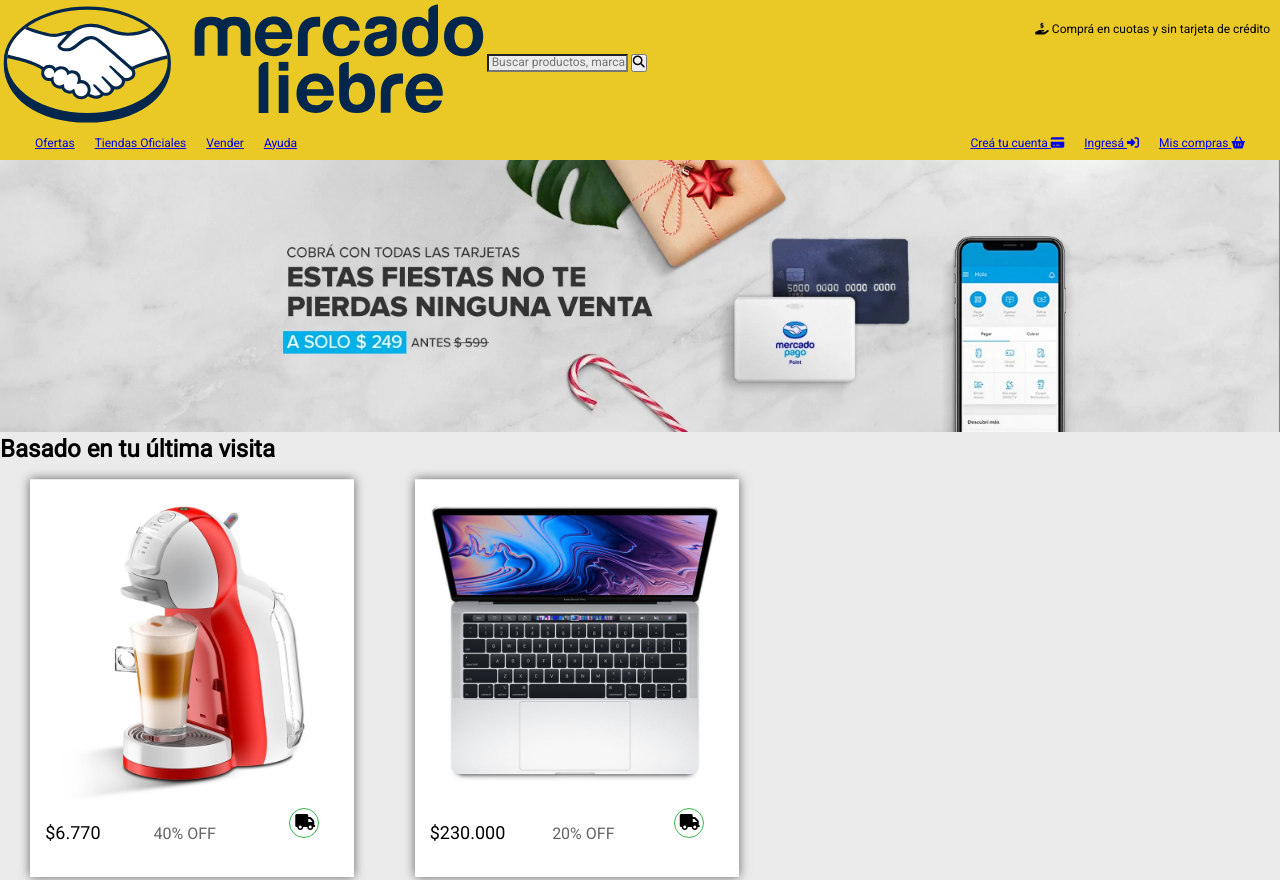
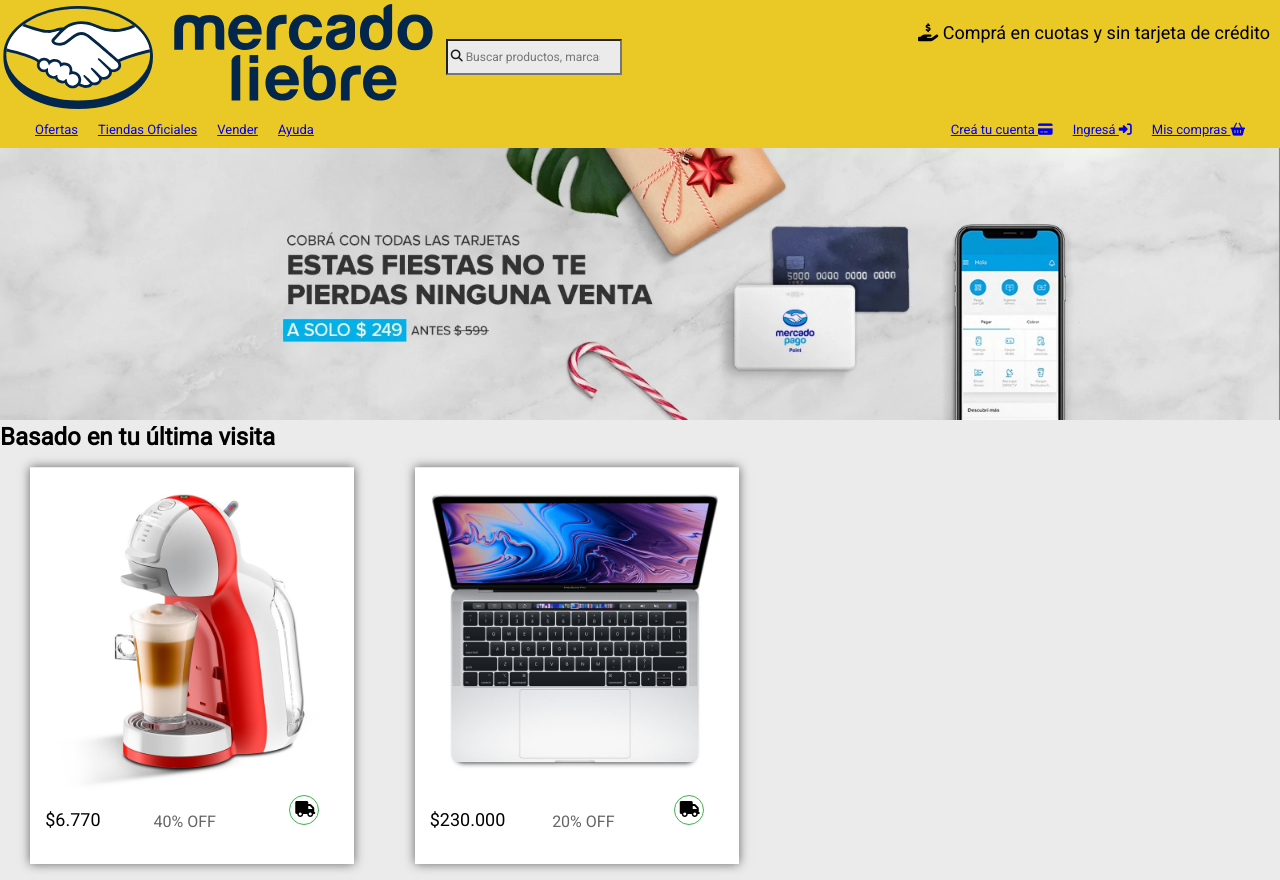
Before and after one commit to wleskovar/mercado_liebre, a website: page views/home.html in a window 1280 px wide. Shown: the top 880 px of the page. Drawn offline with Linux system fonts and the light colour scheme.

Commit message:
agregue Lupita dentro del box del buscador

```diff
--- a/public/css/styles.css
+++ b/public/css/styles.css
@@ -42,8 +42,33 @@
 }
 /* product and brand search engine */
 .search_bar {
-    width: 50%;
+    /*border: dotted 2px black;*/
+    position: relative;
+    width: 70%;
     flex-grow: 0.5;
+}
+.search_box {
+    /*border: dotted 2px rgb(81, 255, 0);*/
+    padding: 10px 20px 8px 15px;
+    margin: 10px;
+}
+.search_box input {
+    border: dotted 2px red;
+    box-sizing: border-box;
+    color: #191919;
+    padding: 15px 15px 15px 35px;
+    width: 100%;
+}
+.search_icon {
+    /*border: dotted 2px red;*/
+    color: #191919;
+	position: absolute;
+	width: 20px;
+	height: 20px;
+	left: 12px;
+	top: 60%;
+    padding-left: 3px;
+	transform: translateY(-60%);
 }
 /* legend form of payment */
 .copy-header {
@@ -329,6 +354,7 @@
         /*border: dotted 2px red;*/
         padding-top: 18px;
         padding-right: 5px;
+        font-size: 18px;
     }
     .logo_search_header {
         flex-grow: 0.9;
@@ -336,6 +362,9 @@
     }
     .main_navbar {
         display: block;
+    }
+    .main_navbar a {
+        font-size: 13px;
     }
     .hamburguer-button {
         display: none;
--- a/views/home.html
+++ b/views/home.html
@@ -19,15 +19,14 @@
 <body>
    <header class="main-header">
        <div class="roof_menu">
-        <div class="logo_search_header">
+            <div class="logo_search_header">
                 <!-- company logo -->
                 <img  class= "logo" src="/images/logo-mercado-liebre.svg" alt="Logo de Mercado Liebre">
-
-                <!-- product and brand search engine -->
-                <form class="search_bar">
-                    <input class="search_box" placeholder=" Buscar productos, marcas"></input>
-                    <button class="glass_search"><i class="fa-solid fa-magnifying-glass"></i></button>
-                </form>
+                <!-- Ponemos la lupita dentro de la caja de busquda -->
+                <div class="search_bar">
+                    <input class="search_box" placeholder=" Buscar productos, marcas" size="20">
+                    <i class=" search_icon fa-solid fa-magnifying-glass"></i>
+                </div>
             </div>
 
         <!-- legend form of payment -->
```
